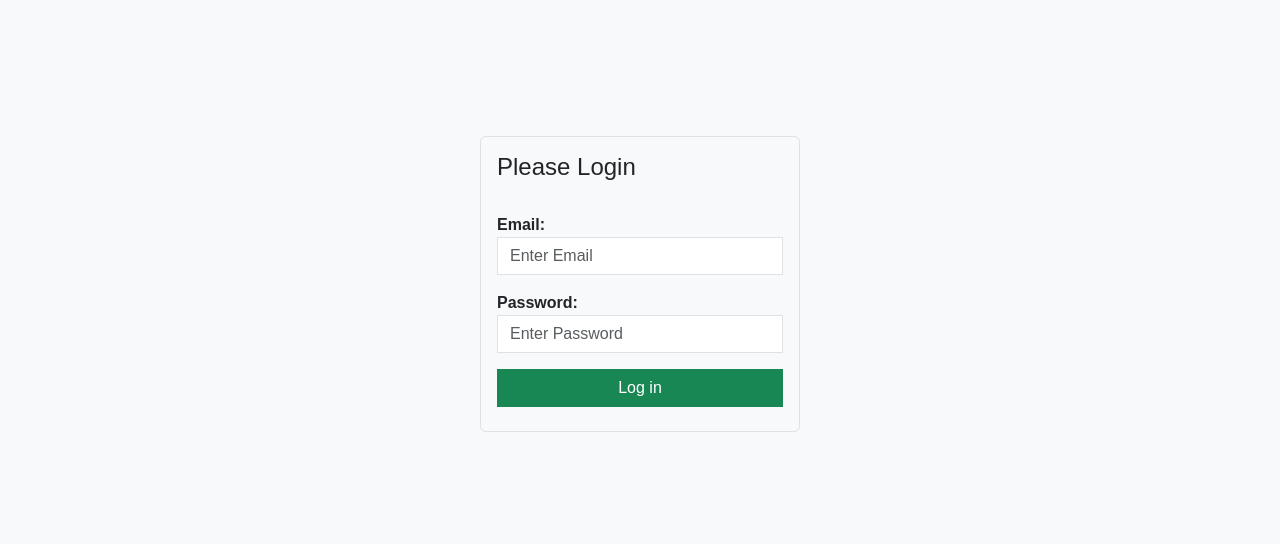
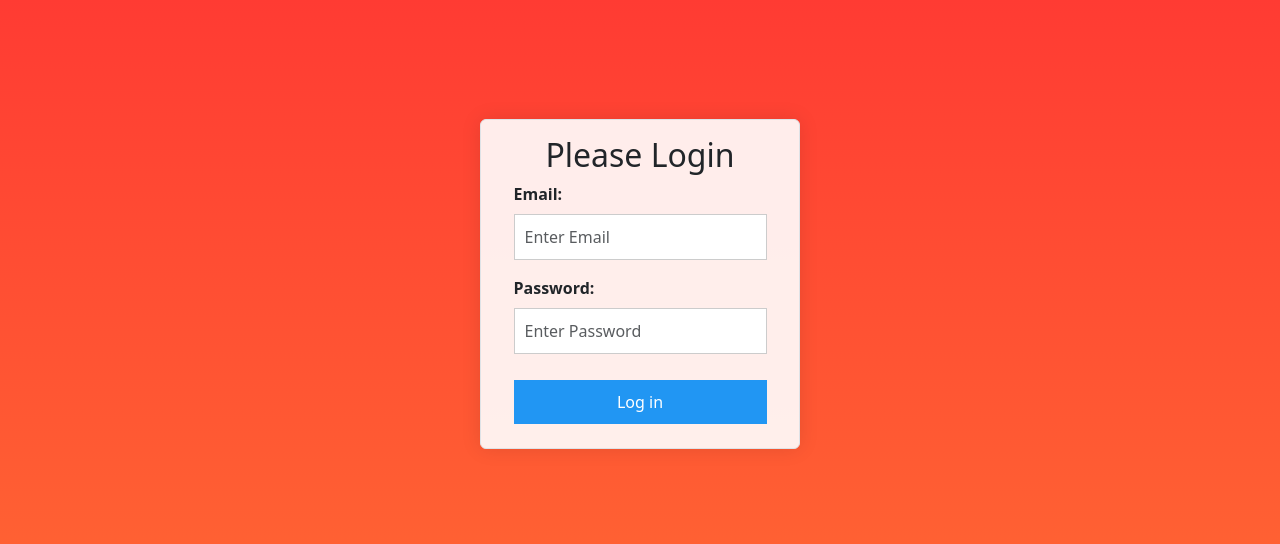
Before and after one commit to atakankahil/Book-search-app, a React (Vite) app in the folder frontend/: page /ownerlogin in a window 1280 px wide. Shown: the part 116-660 px from the top of the page. Built offline with nearby package versions, Linux system fonts and the light colour scheme.

Commit message:
css changes to login form

```diff
--- a/frontend/src/Components/style.css
+++ b/frontend/src/Components/style.css
@@ -1,54 +1,50 @@
-body {
-  background-color: #f8f9fa;
-  font-family: 'Poppins', sans-serif;
+.loginPage {
+  background: linear-gradient(rgba(255, 0, 0, 0.8), rgba(255, 69, 0, 0.8));
+  background-position: center;
+  background-repeat: no-repeat;
+  background-size: cover;
+  height: 100vh;
+  display: flex;
+  align-items: center;
+  justify-content: center;
 }
 
-.container {
+.loginForm {
+  background-color: rgba(255, 255, 255, 0.9);
+  border-radius: 8px;
+  padding: 20px;
+  box-shadow: 0 0 20px rgba(0, 0, 0, 0.1);
+  width: 300px;
+  margin: auto;
   display: flex;
-  justify-content: center;
+  flex-direction: column;
   align-items: center;
-  height: 100vh;
+  justify-content: center
 }
 
-.card {
-  background-color: #ffffff;
-  border: 1px solid rgba(0, 0, 0, 0.125);
-  border-radius: 10px;
-  box-shadow: 0 4px 6px rgba(0, 0, 0, 0.1);
+.loginForm input {
+  width: 100%;
+  padding: 10px;
+  margin: 8px 0;
+  box-sizing: border-box;
+  border: 1px solid #ccc;
+  border-radius: 4px;
 }
 
-.card-header {
-  background-color: #007bff;
-  color: #fff;
-  text-align: center;
-  padding: 1rem;
-  border-top-left-radius: 10px;
-  border-top-right-radius: 10px;
+.loginForm button {
+  background-color: #2196F3;
+  color: white;
+  padding: 10px 15px;
+  border: none;
+  border-radius: 4px;
+  cursor: pointer;
+  margin-top: 10px;
 }
 
-.card-body {
-  padding: 2rem;
+.loginForm button:hover {
+  background-color: #0a74da;
 }
 
-h2 {
-  font-size: 1.5rem;
-  margin-bottom: 2rem;
+ul li:hover {
+  background-color: #eeeeee;
 }
-
-.btn-primary {
-  background-color: #007bff;
-  color: #fff;
-  border: none;
-}
-
-.btn-primary:hover {
-  background-color: #0056b3;
-}
-
-.text-muted {
-  color: #6c757d;
-}
-
-.custom-background {
-  background-color: #0000FF; /* Specify the desired background color */
-}
```
